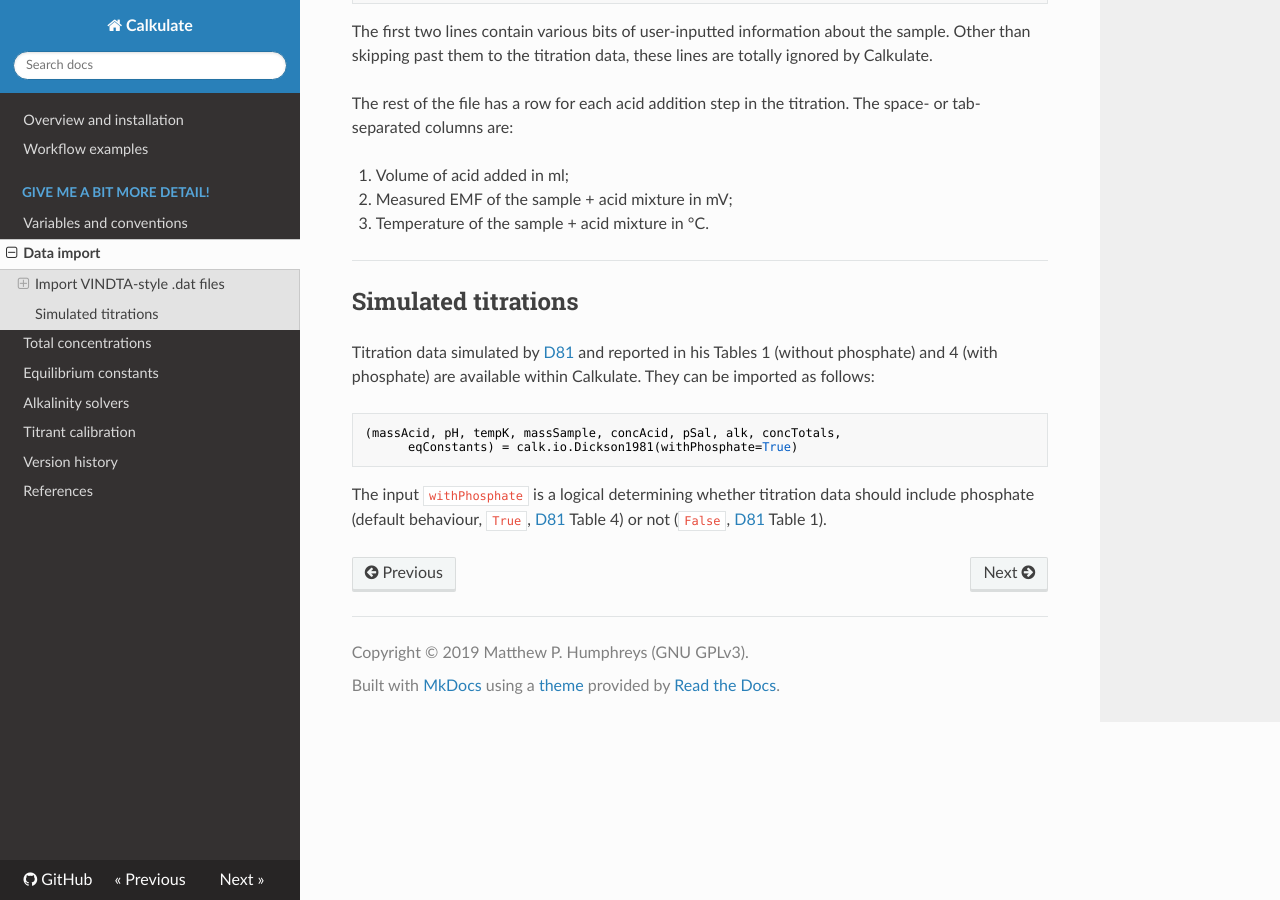
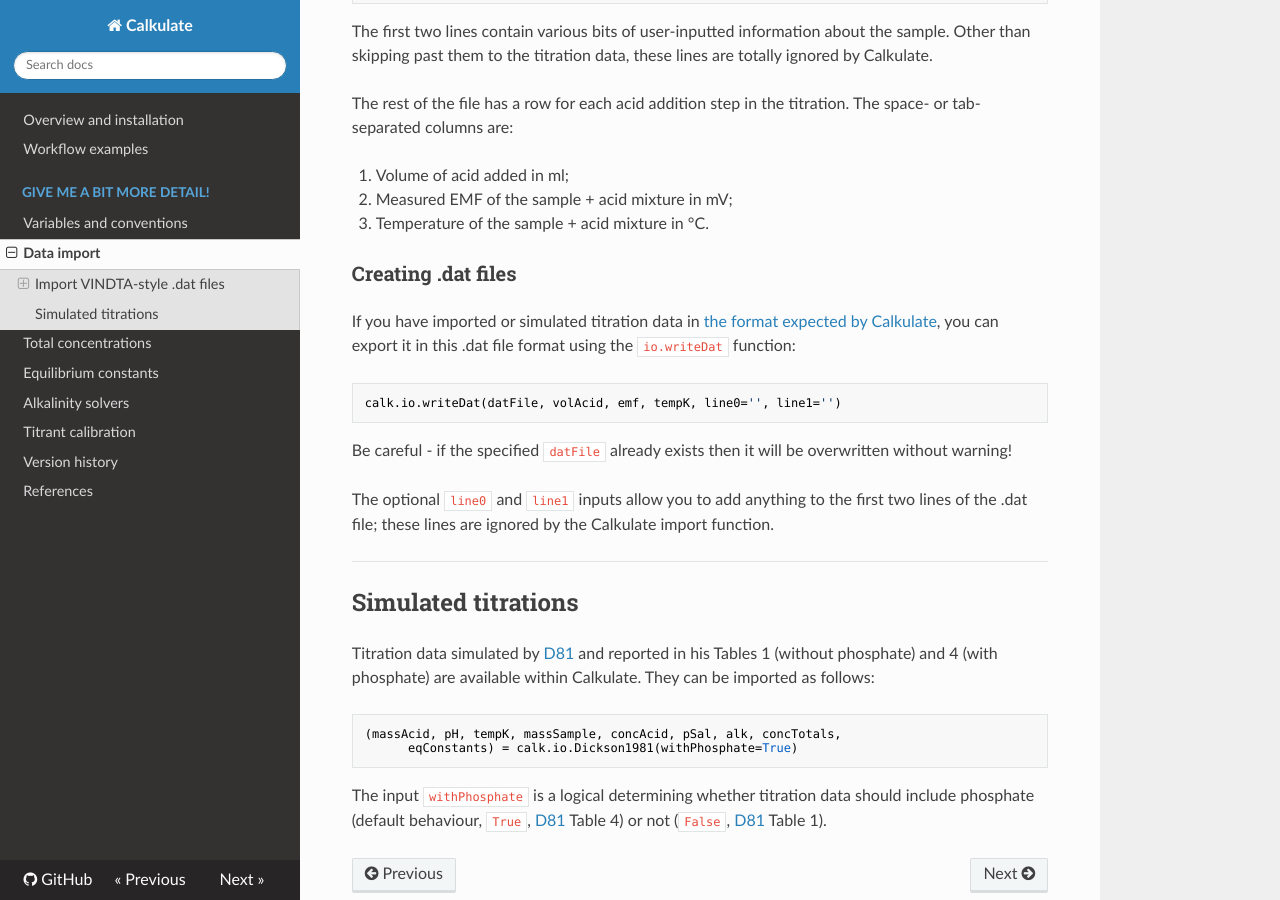
Before and after one commit to mvdh7/calkulate, an MkDocs documentation site: the page built from docs/io.md, in a window 1280 px wide and 900 px high, scrolled down 859 px. Built offline with MkDocs 1.6.1, drawn with Linux system fonts in a browser that asks for light colours; nearby versions of some CDN libraries.

Commit message:
Minor updates

````diff
--- a/docs/io.md
+++ b/docs/io.md
@@ -38,6 +38,18 @@ The rest of the file has a row for each acid addition step in the titration. The
  2. Measured EMF of the sample + acid mixture in mV;
  3. Temperature of the sample + acid mixture in °C.
 
+### Creating .dat files
+
+If you have imported or simulated titration data in [the format expected by Calkulate](../conventions), you can export it in this .dat file format using the `io.writeDat` function:
+
+```python
+calk.io.writeDat(datFile, volAcid, emf, tempK, line0='', line1='')
+```
+
+Be careful - if the specified `datFile` already exists then it will be overwritten without warning!
+
+The optional `line0` and `line1` inputs allow you to add anything to the first two lines of the .dat file; these lines are ignored by the Calkulate import function.
+
 ---
 
 ## Simulated titrations
````
Also changed, not shown: docs/dissociation.md (+1 -1 lines).
